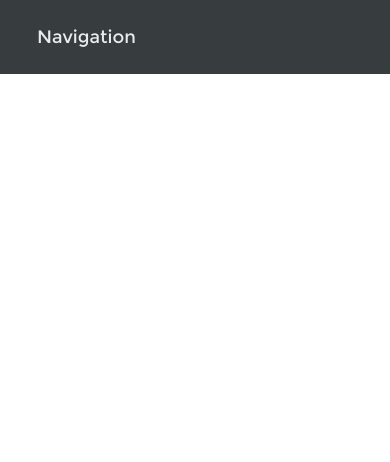
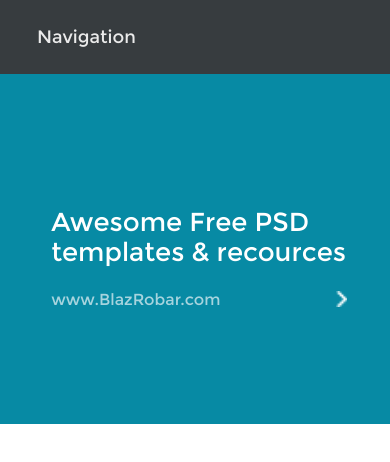
Before and after one commit to YuriyShandor/Responsive, a website: page index.html in a window 390 px wide. Shown: the top 462 px of the page. Drawn offline with Linux system fonts and the light colour scheme.

Commit message:
Add Section Banner

```diff
--- a/index.html
+++ b/index.html
@@ -45,7 +45,21 @@
     </div>
   </header>
 
-  <section></section>
+  <section>
+    <div class="container">
+      <div class="banner">
+        <div class="title">
+          <div>
+          <h1>Awesome Free PSD <br> templates & recources</h1>
+          </div>
+          <div class="blaz">
+            <span>www.BlazRobar.com</span>
+            <img src="img/str.png" alt="">
+          </div>
+        </div>
+      </div>
+    </div>
+  </section>
   <section></section>
   <section></section>
   <section></section>
--- a/scss/main.scss
+++ b/scss/main.scss
@@ -24,7 +24,7 @@
 }
 
 .header {
-  width: 1024px;
+  width: 100%;
   height: 97px;
   background: #373c3f;
   display: flex;
@@ -167,3 +167,100 @@
       }
     }
 }
+
+.banner {
+  width: 100%;
+  height: 575px;
+  background: #078aa4;
+  display: flex;
+  flex-direction: column;
+  justify-content: center;
+
+  .title {
+    width: 70.3%;
+    margin-left: 8%;
+    margin-top: 3%;
+
+    h1 {
+      font-size: 45px;
+      font-weight: 400;
+      color: #fff;
+      margin: 0;
+    }
+  }
+
+  .blaz {
+    width: inherit;
+    display: flex;
+    justify-content: space-between;
+    margin-top: 5.3%;
+
+    span {
+      font-size: 24px;
+      font-weight: 400;
+      color: #a6d4de;
+      cursor: pointer;
+    }
+
+    img {
+      height: 24px;
+      width: auto;
+      cursor: pointer;
+    }
+  }
+}
+
+@media screen and (max-width: 980px) {
+  .banner {
+    height: 549px;
+    .title {
+      width: 72%;
+    }
+  }
+}
+
+@media screen and (max-width: 640px) {
+  .banner {
+    height: 350px;
+    .title {
+      width: 68%;
+
+      h1 {
+        font-size: 26px;
+      }
+    }
+
+    .blaz {
+      span {
+        font-size: 16px;
+      }
+
+      img {
+        height: 16px;
+      }
+    }
+  }
+}
+
+@media screen and (max-width: 320px) {
+  .banner {
+    height: 175px;
+    .title {
+      width: 70%;
+
+      h1 {
+        font-size: 14px;
+      }
+    }
+
+    .blaz {
+      span {
+        font-size: 8px;
+      }
+
+      img {
+        height: 8px;
+      }
+    }
+  }
+}
```
Also changed, not shown: img/str.png (added), scss/main.min.css.
